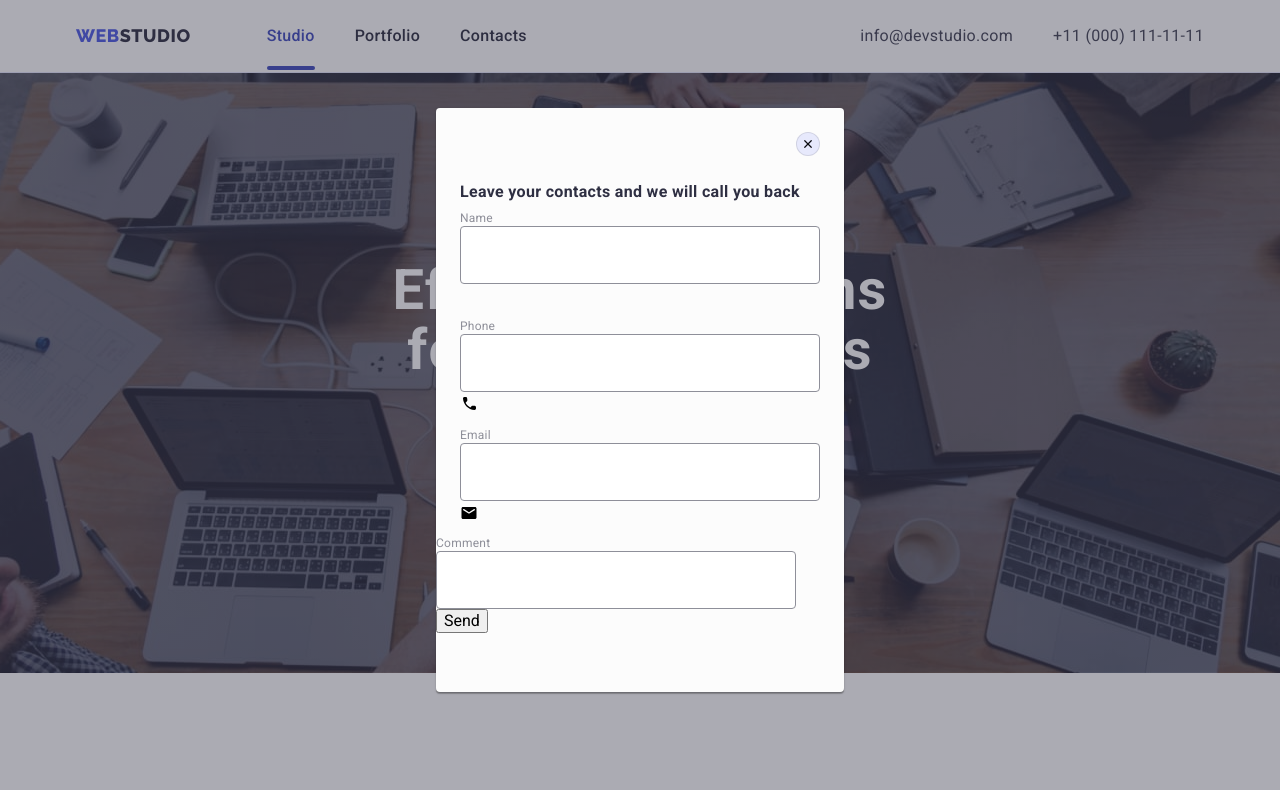
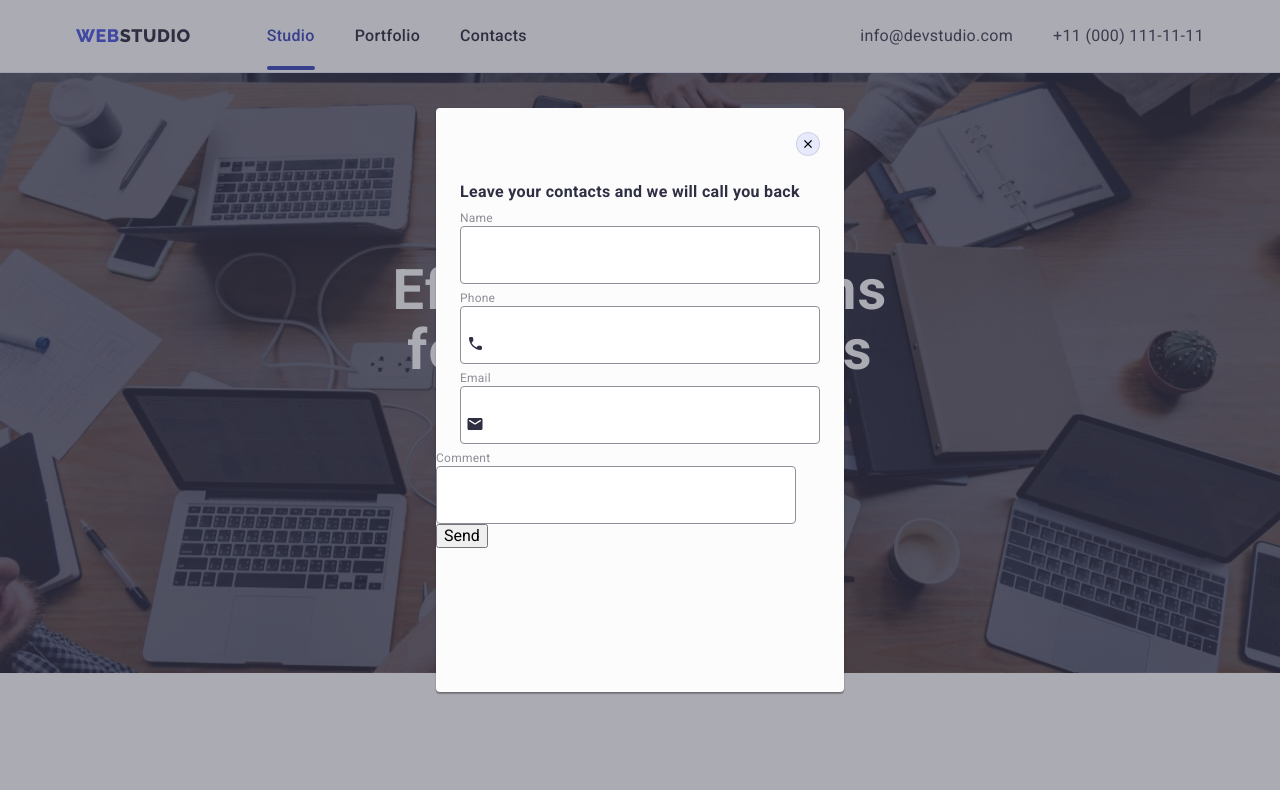
Before and after one commit to Lesandra17/goit-markup-hw-05, a plain HTML site: page index.html in a window 1280 px wide. Both pictures are taken after a click on the button "Order Service". Shown: the top 790 px of the page. Drawn offline with nearby package versions, Linux system fonts and the light colour scheme.

Commit message:
Update styles.css

```diff
--- a/css/styles.css
+++ b/css/styles.css
@@ -787,12 +787,13 @@ border: 1px solid #8E8F99;
 border-radius: 4px;
 padding: 18px;
 }
-.modal-form-icoon {
+.modal-form-icon {
     position: absolute;
     bottom: 8px;
     left: 30px;
 
     fill: #2E2F42;
+    transition: var(--color-iris);
 }
 .modal-form-input:focus+.modal-form-icon {
    fill:  #4d5ae5;
```
